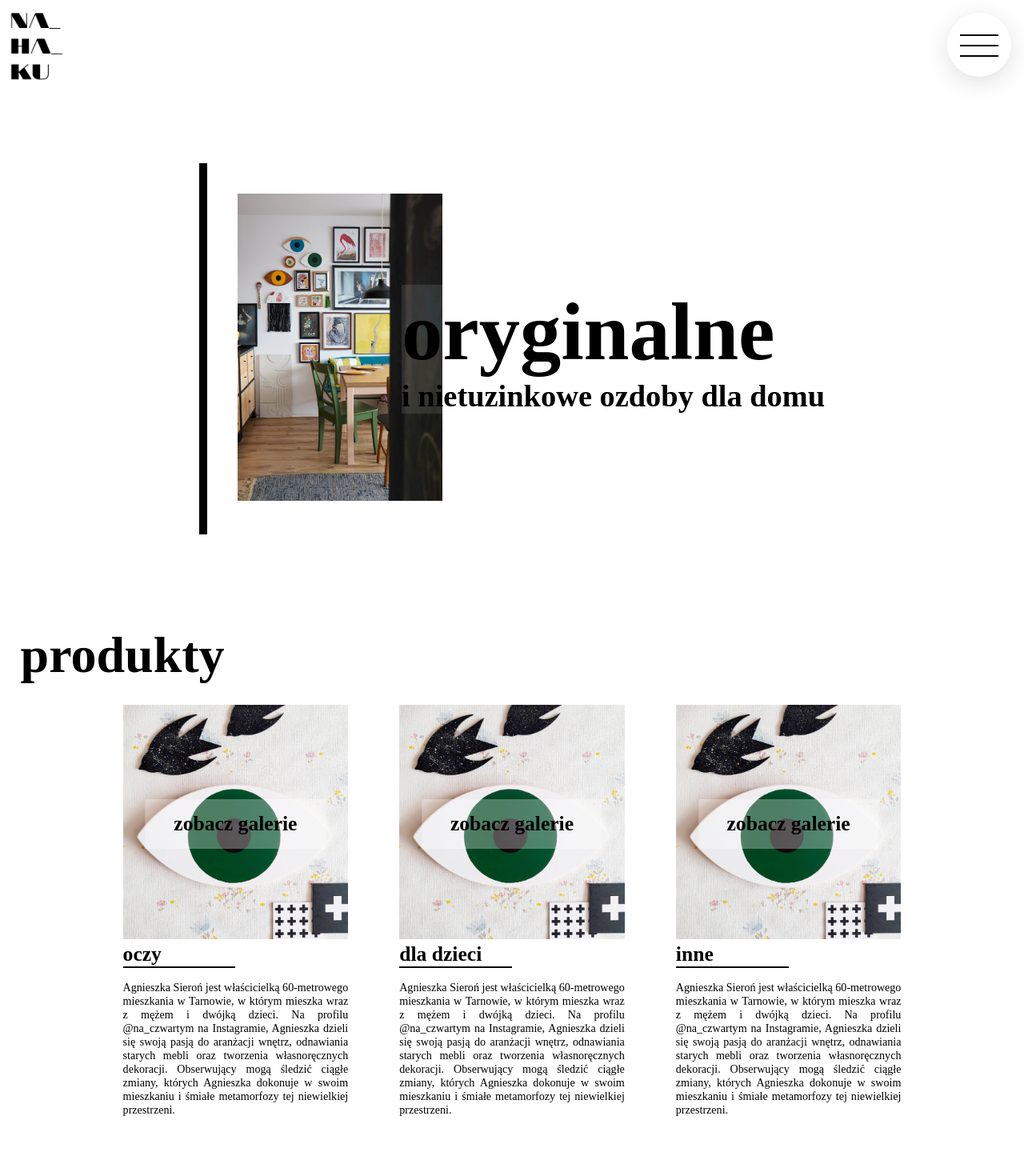
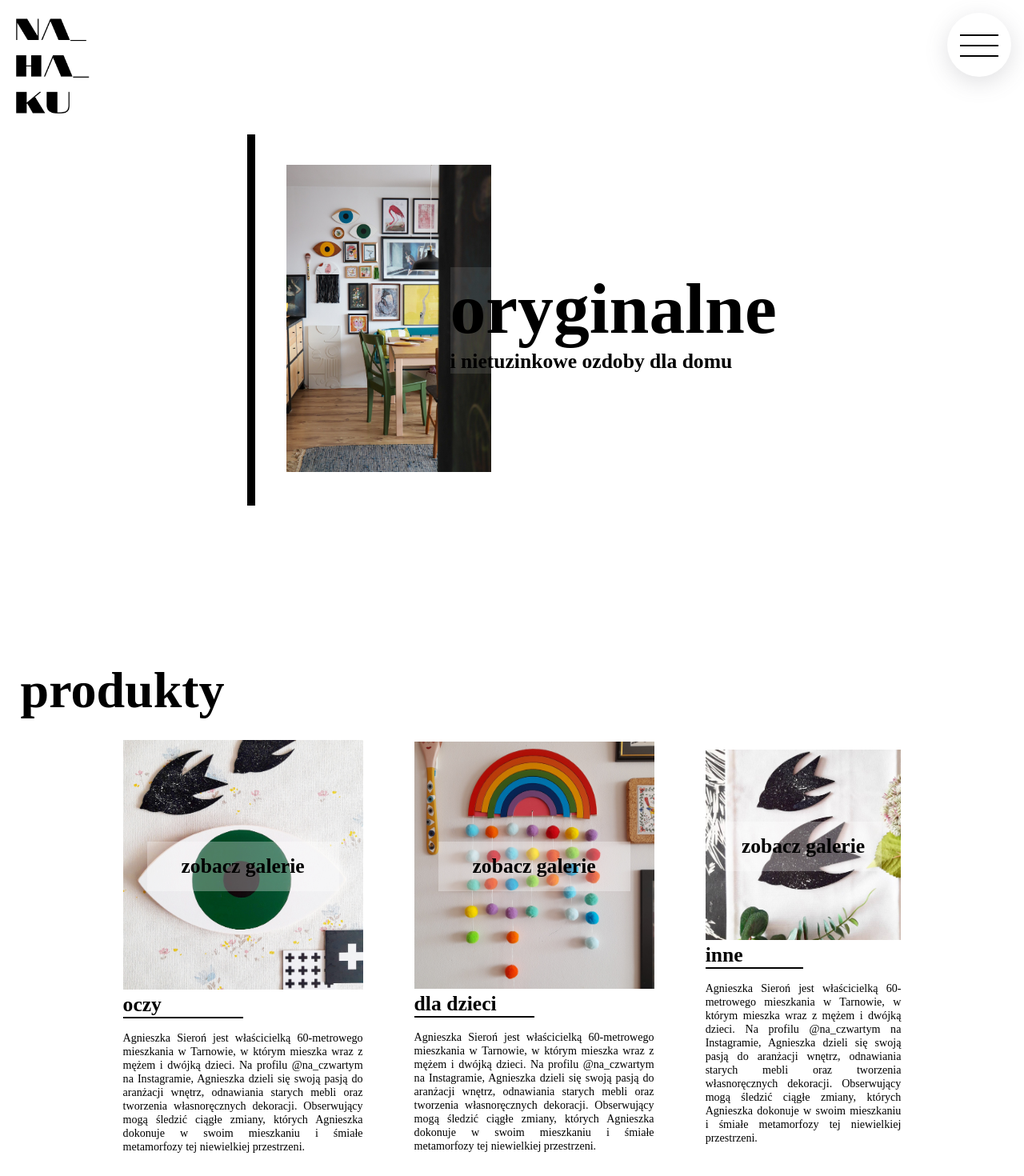
Before and after one commit to laterinthepast/nahaku-v2, a React (Create React App) app: page / in a window 1280 px wide. Shown: the top 1470 px of the page at 80% size. Built offline with nearby package versions, Linux system fonts and the light colour scheme; a web font is replaced by a local one.

Commit message:
mobile done
gallery needs to be finished

```diff
--- a/src/components/About.jsx
+++ b/src/components/About.jsx
@@ -31,6 +31,7 @@ const Button = styled.div`
     @media (max-width:768px){
         padding: 10vw 0;
         button {
+            background: #d9f2df;
             width: 60vw;
             height: 20vw;
             font-size: 5vw;
--- a/src/components/Hero.jsx
+++ b/src/components/Hero.jsx
@@ -3,16 +3,16 @@ import styled from 'styled-components';
 import heroIMG from '../images/restronainternetowa/hero.jpg'
 
 const Wrapper = styled.div`
-    height: 80vh;
+    height: 100vh;
     display: flex;
     justify-content: center;
     align-items: center;
     transition: 0.2s all ease-in-out;
     @media (max-width:768px){
-        height: 85vh;
+        height: 100vh;
         display: flex;
         flex-direction: column;
-        justify-content: flex-start;
+        justify-content: center;
     }
 `
 const LeftHero = styled.div`
@@ -34,10 +34,10 @@ const RightHero = styled.div`
         background-color: rgba(255,255,255, 1);
     }
     h1 {
-        font-size: 8vw;
+        font-size: 7vw;
     }
     h2 {
-        font-size: 3vw;
+        font-size: 2vw;
     }
     margin-left:-7vw;
     transition: 0.4s all ease-in-out;
--- a/src/components/Navbar.jsx
+++ b/src/components/Navbar.jsx
@@ -138,7 +138,13 @@ const ItemLink = styled.div`
 `
 const LogoImg = styled.div`
     img {
-        width: 7rem;
+        position: absolute;
+        width: 10rem;
+    }
+    @media (max-width:768px){
+        img {
+            width: 7rem;
+        }
     }
 `
 
--- a/src/components/ProductCard.jsx
+++ b/src/components/ProductCard.jsx
@@ -74,7 +74,7 @@ const ProductCard = (props) => {
         <Wrapper id="products">
             <CardImg>
                 <img src={props.img} alt="gallery"/>
-                <a href="/">
+                <a href={props.url}>
                 <p>zobacz galerie</p>
                 </a>
             </CardImg>
--- a/src/components/Products.jsx
+++ b/src/components/Products.jsx
@@ -2,6 +2,8 @@ import React from 'react'
 import styled from 'styled-components';
 import ProductCard from './ProductCard';
 import oczy from '../images/1 (3).jpg'
+import oczy1 from '../images/1 (8).jpg'
+import oczy2 from '../images/1 (9).jpg'
 
 
 const Wrapper = styled.div`
@@ -38,16 +40,17 @@ const Products = () => {
             <ProductWrapper>
                 <ProductCard
                 img={oczy}
+                url=""
                 title="oczy"
                 desc="Agnieszka Sieroń jest właścicielką 60-metrowego mieszkania w Tarnowie, w którym mieszka wraz z mężem i dwójką dzieci. Na profilu @na_czwartym na Instagramie, Agnieszka dzieli się swoją pasją do aranżacji wnętrz, odnawiania starych mebli oraz tworzenia własnoręcznych dekoracji. Obserwujący mogą śledzić ciągłe zmiany, których Agnieszka dokonuje w swoim mieszkaniu i śmiałe metamorfozy tej niewielkiej przestrzeni. "
                 />
                 <ProductCard
-                img={oczy}
+                img={oczy1}
                 title="dla dzieci"
                 desc="Agnieszka Sieroń jest właścicielką 60-metrowego mieszkania w Tarnowie, w którym mieszka wraz z mężem i dwójką dzieci. Na profilu @na_czwartym na Instagramie, Agnieszka dzieli się swoją pasją do aranżacji wnętrz, odnawiania starych mebli oraz tworzenia własnoręcznych dekoracji. Obserwujący mogą śledzić ciągłe zmiany, których Agnieszka dokonuje w swoim mieszkaniu i śmiałe metamorfozy tej niewielkiej przestrzeni. "
                 />
                 <ProductCard
-                img={oczy}
+                img={oczy2}
                 title="inne"
                 desc="Agnieszka Sieroń jest właścicielką 60-metrowego mieszkania w Tarnowie, w którym mieszka wraz z mężem i dwójką dzieci. Na profilu @na_czwartym na Instagramie, Agnieszka dzieli się swoją pasją do aranżacji wnętrz, odnawiania starych mebli oraz tworzenia własnoręcznych dekoracji. Obserwujący mogą śledzić ciągłe zmiany, których Agnieszka dokonuje w swoim mieszkaniu i śmiałe metamorfozy tej niewielkiej przestrzeni. "
                 />
```
